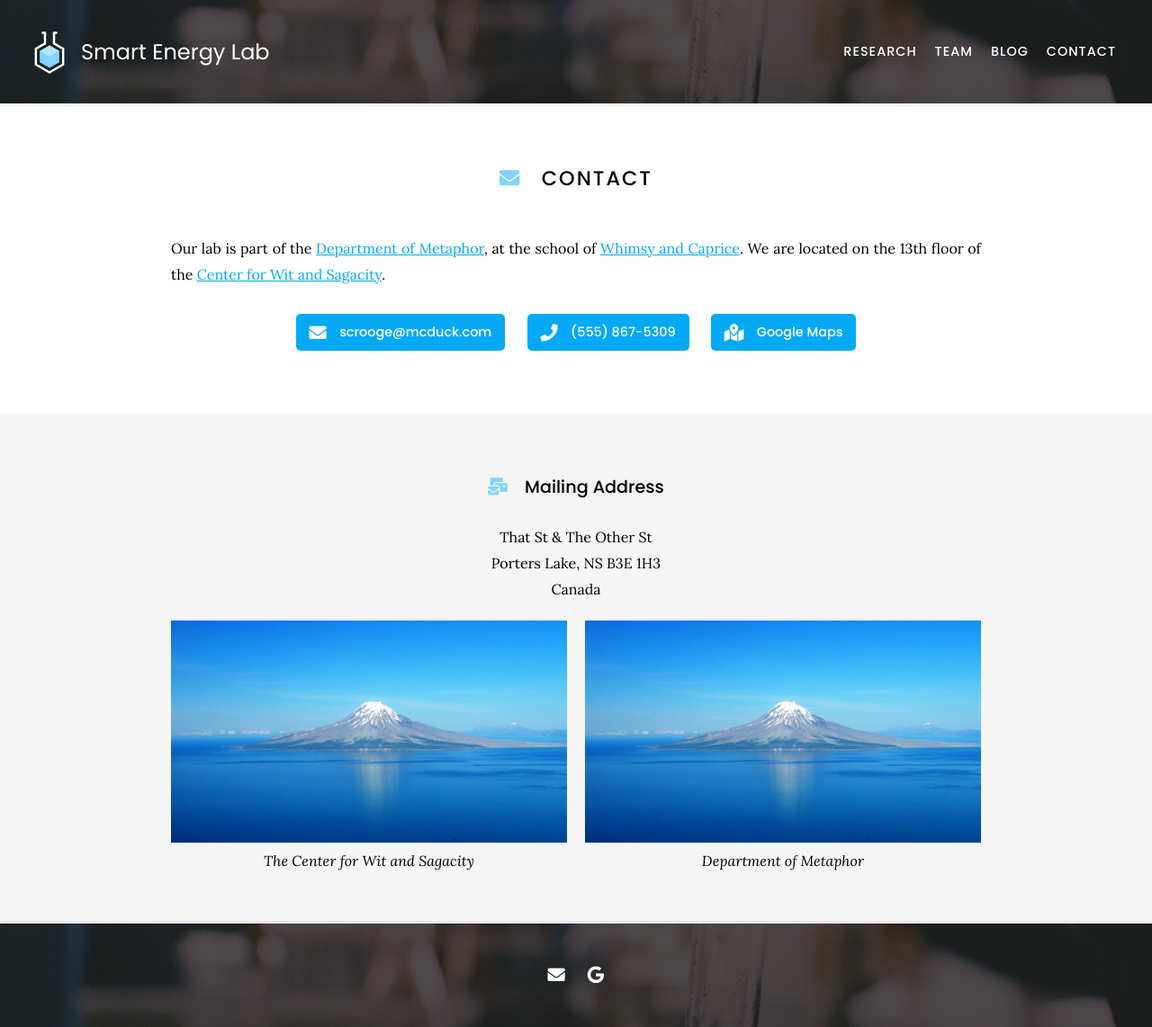
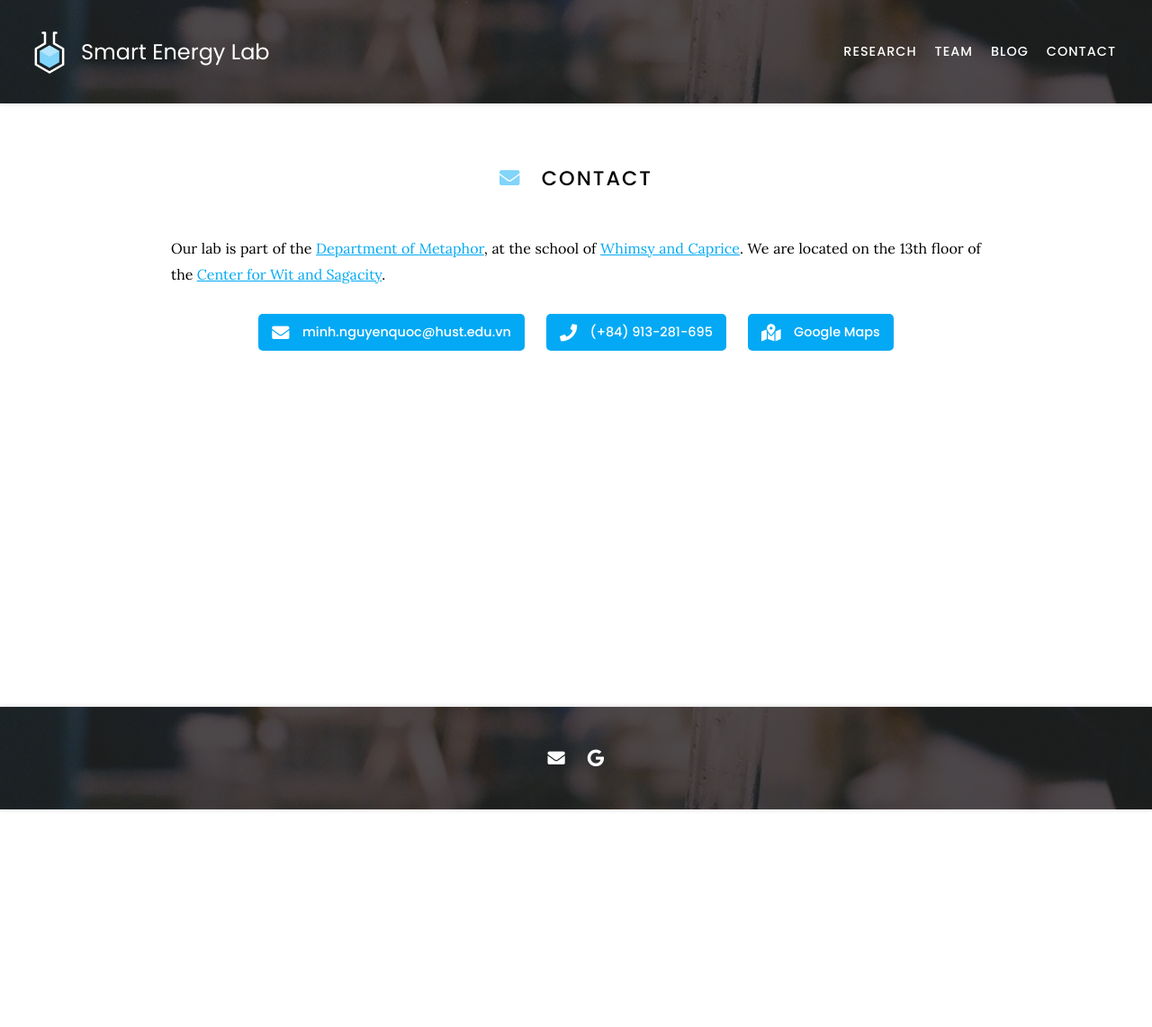
Before and after one commit to monkiravn/selab, a Jekyll site: the page built from contact/index.md, in a window 1280 px wide. Shown: the whole page at 90% size. Built offline with Jekyll 4.4.1, drawn with Linux system fonts in a browser that asks for light colours; nearby versions of some CDN libraries; after the commit the page ends 900 px from its top, so only the background shows below that.

Commit message:
update contact

```diff
--- a/contact/index.md
+++ b/contact/index.md
@@ -14,18 +14,18 @@ We are located on the 13th floor of the [Center for Wit and Sagacity]().
   include link.html
   type="email"
   icon=""
-  text="scrooge@mcduck.com"
+  text="minh.nguyenquoc@hust.edu.vn"
   tooltip=""
-  link="scrooge@mcduck.com"
+  link="minh.nguyenquoc@hust.edu.vn"
   style="button"
 %}
 {%
   include link.html
   type="phone"
   icon=""
-  text="(555) 867-5309"
+  text="(+84) 913-281-695"
   tooltip=""
-  link="+1-555-867-5309"
+  link="0913281695"
   style="button"
 %}
 {%
@@ -34,32 +34,7 @@ We are located on the 13th floor of the [Center for Wit and Sagacity]().
   icon=""
   text="Google Maps"
   tooltip="Our location on Google Maps for easy navigation"
-  link="https://www.google.com/maps/place/That+St+%26+The+Other+St,+Porters+Lake,+NS+B3E+1H3,+Canada/@44.7389237,-63.3033296,20.78z/data=!4m5!3m4!1s0x4b5a31023bb02565:0xb9505694e83a53d7!8m2!3d44.7389353!4d-63.3030828"
+  link="https://www.google.com/maps/place/C1+building,+Hanoi+University+of+Science+and+Technology/@21.0070343,105.8409148,17z/data=!3m1!4b1!4m5!3m4!1s0x3135ac77c8cfba9b:0xc3973e26d81885a1!8m2!3d21.0070181!4d105.8431033?hl=vi-VN"
   style="button"
 %}
 {:.center}
-
-{% include section.html %}
-
-### <i class="fas fa-mail-bulk"></i>Mailing Address
-
-That St & The Other St
-Porters Lake, NS B3E 1H3
-Canada
-{:.center}
-
-{% capture col1 %}
-{%
-  include figure.html
-  image="images/photo.jpg"
-  caption="The Center for Wit and Sagacity"
-%}
-{% endcapture %}
-{% capture col2 %}
-{%
-  include figure.html
-  image="images/photo.jpg"
-  caption="Department of Metaphor"
-%}
-{% endcapture %}
-{% include two-col.html col1=col1 col2=col2 %}
```
